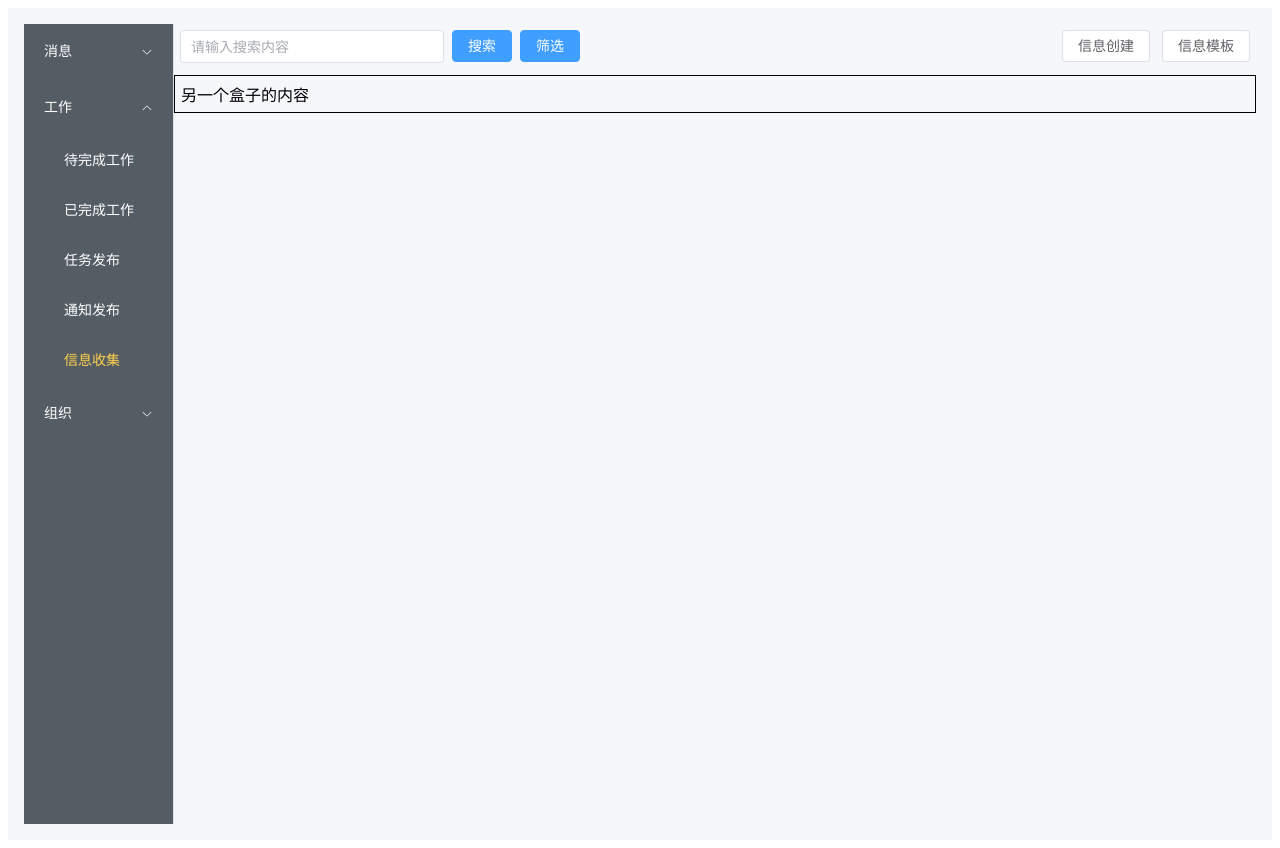
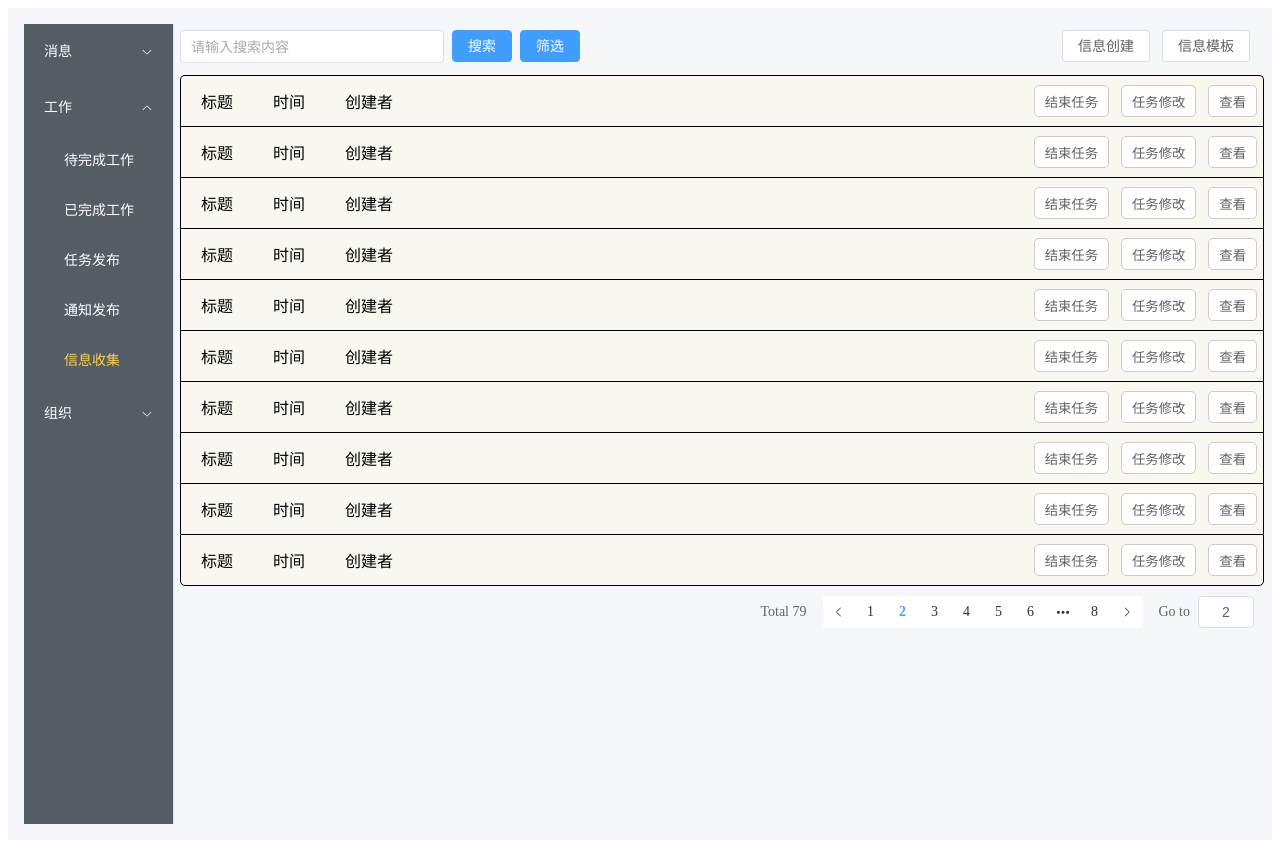
Before and after one commit to xizais/teamAssistance-front, a Vue app: page /collectInfoHome in a window 1280 px wide. Built offline with nearby package versions, Linux system fonts and the light colour scheme.

Commit message:
收集页首页修改

```diff
--- a/src/components/Content/Work/CollectInfo/CollectInfoDesign.vue
+++ b/src/components/Content/Work/CollectInfo/CollectInfoDesign.vue
@@ -592,7 +592,7 @@ export default {
     return {
       state : null,
       isShowLeft: true,
-      isShowRight: true,
+      isShowRight: false,
       isContainer: true,
 
       generateIndex: 0,
@@ -1152,12 +1152,12 @@ export default {
 </script>
 <style scoped>
 .navbar {
-  background-color: #eaec9c;
+  background-color: #cbef8e;
   height: 48px;
   padding: 0 20px;
   display: flex;
   align-items: center;
-  border-radius: 10px;
+  border-radius: 8px;
   position: fixed;
   top: 0;
   left: 0;
@@ -1189,6 +1189,7 @@ export default {
   background-color: rgba(79, 115, 231, 0.5);
   height: 100%;
   width: 120px;
+  border-radius: 4px;
 }
 
 .sidebar-right-hidden,.sidebar-right-show {
@@ -1204,11 +1205,12 @@ export default {
   height: 100%;
   width: 205px;
   overflow: auto;
+  border-radius: 4px;
 }
 
 .content {
   margin-top: 48px;
-  background-color: aquamarine;
+  background-color: #c5fad0;
   position: relative;
   z-index: 0;
   display: flex;
@@ -1218,9 +1220,6 @@ export default {
 }
 
 .container-box {
-  /*display: flex;*/
-  /*justify-content: center;*/
-  /*align-items: center;*/
   padding: 0;
   border: 1px solid #000;
   margin-bottom: 1px;
--- a/src/components/Content/Work/CollectInfo/CollectInfoHome.vue
+++ b/src/components/Content/Work/CollectInfo/CollectInfoHome.vue
@@ -6,8 +6,40 @@
         <el-button class="collect-button" @click="goToDesignPage()">信息创建</el-button>
         <el-button class="collect-button" @click="goToEditPage(123)">信息模板</el-button>
       </div>
-      <div class="container">
-         另一个盒子的内容
+      <div class="wrapper">
+       <template
+          v-for="(data,index) in dataArray"
+          :key="index"
+       >
+         <div class="container">
+           <div class="left">
+             <div>{{ data.title }}</div>
+             <div>{{ data.time }}</div>
+             <div>{{ data.creator }}</div>
+           </div>
+           <div class="right">
+             <button>结束任务</button>
+             <button>任务修改</button>
+             <button>查看</button>
+           </div>
+         </div>
+       </template>
+      </div>
+
+      <div class="container-selectPage">
+        <div class="demo-pagination-block">
+          <el-pagination
+              v-model:current-page="selectPage.currentPage"
+              v-model:page-size="selectPage.pageSize"
+              :small="small"
+              :disabled="disabled"
+              :background="background"
+              layout="total, prev, pager, next, jumper"
+              :total="selectPage.total"
+              @size-change="handleSizeChange"
+              @current-change="handleCurrentChange"
+          />
+        </div>
       </div>
     </div>
   </div>
@@ -18,6 +50,68 @@ import SearchPage from "@/components/Content/Work/SearchPage";
 export default {
   name: "CollectInfoHome",
   components: {SearchPage},
+  data() {
+    return {
+      selectPage: {
+        currentPage: 2,
+        pageSize: 10,
+        total: 79,
+      },
+      dataArray: [
+        {
+          title: '标题',
+          time: '时间',
+          creator: '创建者'
+        },
+        {
+          title: '标题',
+          time: '时间',
+          creator: '创建者'
+        },
+        {
+          title: '标题',
+          time: '时间',
+          creator: '创建者'
+        },
+        {
+          title: '标题',
+          time: '时间',
+          creator: '创建者'
+        },
+        {
+          title: '标题',
+          time: '时间',
+          creator: '创建者'
+        },
+        {
+          title: '标题',
+          time: '时间',
+          creator: '创建者'
+        },
+        {
+          title: '标题',
+          time: '时间',
+          creator: '创建者'
+        },
+        {
+          title: '标题',
+          time: '时间',
+          creator: '创建者'
+        },
+        {
+          title: '标题',
+          time: '时间',
+          creator: '创建者'
+        },
+        {
+          title: '标题',
+          time: '时间',
+          creator: '创建者'
+        },
+
+      ],
+    };
+  },
   methods: {
     goToDesignPage() {
       this.$router.push({ path: "/collectInfoDesign", query: { state: 'add' } });
@@ -44,7 +138,67 @@ export default {
 }
 
 .container {
-  border: solid 1px;
-  padding: 6px;
+  display: flex;
+  justify-content: space-between;
+  align-items: center;
+  width: 100%;
+  height: 50px;
+  border: 1px solid #000000;
+  margin: 0 6px;
+  border-bottom: 0px;
+  transition: background-color 0.3s ease; /* 添加过渡效果 */
+  /* 默认颜色 */
+  background-color: #faf7f1;
+}
+
+.container:hover {
+  /* 鼠标悬停时的颜色 */
+  background-color: #eaeaea;
+}
+
+.container:first-child{
+  border-top-left-radius: 5px;
+  border-top-right-radius: 5px;
+}
+
+.container:last-child{
+  border-bottom-left-radius: 5px;
+  border-bottom-right-radius: 5px;
+  border-bottom: 1px solid #000000;
+}
+
+.container .left{
+  display: flex;
+  justify-content: flex-start;
+}
+
+.container .left div{
+  margin: 0 20px;
+}
+
+.container .right button{
+  margin: 0 6px;
+  height: 32px;
+  background-color: #fff;
+  border-style: none;
+  border: 1px solid #ccc;
+  border-radius: 5px;
+  padding: 0 10px;
+  color: #606266;
+}
+
+.container .right button:hover{
+  color: #409eff;
+  border: 1px solid #409eff;
+  background-color: #ecf5ff;
+}
+
+.container-selectPage {
+  padding-top: 10px;
+  width: 100%;
+  height: 50px;
+  margin-left: 6px;
+  display: flex;
+  justify-content: flex-end;
 }
 </style>
--- a/src/components/Content/Work/SearchPage.vue
+++ b/src/components/Content/Work/SearchPage.vue
@@ -6,8 +6,8 @@
       <el-button class="container-button" type="primary" @click="showOther = !showOther">筛选</el-button>
     </div>
     <div class="search-other" v-show="showOther">
-      <el-date-picker v-model="startDate" type="date" placeholder="开始日期" />
-      <el-date-picker v-model="endDate" type="date" placeholder="结束日期" />
+      <el-date-picker v-model="this.startDate" type="date" placeholder="开始日期" />
+      <el-date-picker v-model="this.endDate" type="date" placeholder="结束日期" />
       <el-select v-model="optionValue" placeholder="数据状态" size="large" style="width: 140px">
         <el-option v-for="item in options" :key="item.value" :label="item.label" :value="item.value" />
       </el-select>
@@ -22,7 +22,7 @@ export default {
     return {
       showOther: false,
       startDate: null,
-      endData: null,
+      endDate: null,
       optionValue: null,
       options: [
         {
```
